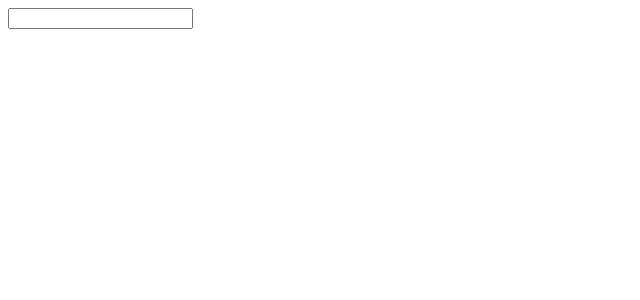
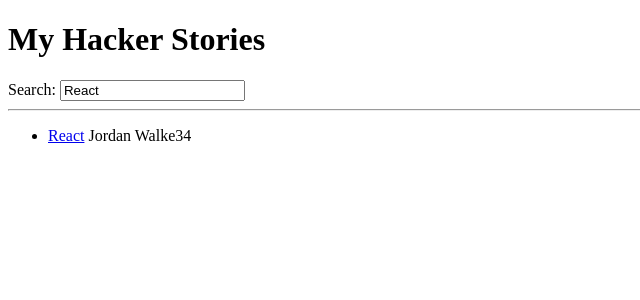
Before and after one commit to abdul-busybrain/road2react, a React (Create React App) app: page / in a window 1280 px wide. Shown: the top 300 px of the page, without its empty margins (0-640 px from the left). Built offline with nearby package versions, Linux system fonts and the light colour scheme.

Commit message:
Alhamdulillah

```diff
--- a/src/App.js
+++ b/src/App.js
@@ -1,7 +1,7 @@
 import { useState } from "react";
 
-const App = () => {
-  const strories = [
+export default function App() {
+  const stories = [
     {
       title: "React",
       url: "https://reactjs.org/",
@@ -20,10 +20,16 @@ const App = () => {
     },
   ];
 
+  const [searchTerm, setSearchTerm] = useState("React");
+
+  const searchedStories = stories.filter((story) =>
+    story.title.toLowerCase().includes(searchTerm.toLowerCase())
+  );
+
   // A
   const handleSearch = (event) => {
     // D
-    console.log(event.target.value);
+    setSearchTerm(event.target.value);
   };
 
   return (
@@ -31,55 +37,40 @@ const App = () => {
       <h1>My Hacker Stories</h1>
 
       {/* // B */}
-      <Search onSearch={handleSearch} />
+      <Search onSearch={handleSearch} search={searchTerm} />
 
       <hr />
 
-      <List list={strories} />
+      <List list={searchedStories} />
+    </div>
+  );
+}
+
+const Search = ({ search, onSearch }) => {
+  return (
+    <div>
+      <label htmlFor="search">Search: </label>
+      <input id="search" type="text" value={search} onChange={onSearch} />
     </div>
   );
 };
 
-const Search = (props) => {
-  const [searchTerm, setSearchTerm] = useState("");
-
-  const handleChange = (event) => {
-    setSearchTerm(event.target.value);
-
-    // C
-    props.onSearch(event);
-  };
-
-  return (
-    <div>
-      <label htmlFor="search">Search: </label>
-      <input id="search" type="text" onChange={handleChange} />
-
-      <p>
-        Searching for <strong>{searchTerm}</strong>
-      </p>
-    </div>
-  );
-};
-
-const List = (props) => {
+const List = ({ list }) => {
   return (
     <ul>
-      {props.list.map((item) => (
-        <Item key={item.objectID} item={item} />
+      {list.map(({ objectID, ...item }) => (
+        <Item key={objectID} {...item} />
       ))}
     </ul>
   );
 };
-const Item = (props) => (
+const Item = ({ title, url, author, num_comments, points }) => (
   <li>
     <span>
-      <a href={props.item.url}> {props.item.title}</a>
+      <a href={url}> {title}</a>
     </span>
-    <span> {props.item.author}</span>
-    <span>{props.item.num_comments}</span>
-    <span>{props.item.points}</span>
+    <span> {author}</span>
+    <span>{num_comments}</span>
+    <span>{points}</span>
   </li>
 );
-
-export default App;
--- a/src/index.js
+++ b/src/index.js
@@ -1,12 +1,12 @@
 import React from "react";
 import ReactDOM from "react-dom/client";
-// import App from "./App";
-// import App from "./Playground";
-import App from "./HandleInput";
+import App from "./App";
+// import Console from "./Console";
 
 const root = ReactDOM.createRoot(document.getElementById("root"));
 root.render(
   <React.StrictMode>
     <App />
+    {/* <Console /> */}
   </React.StrictMode>
 );
```
Also changed, not shown: src/Console.js (added).
